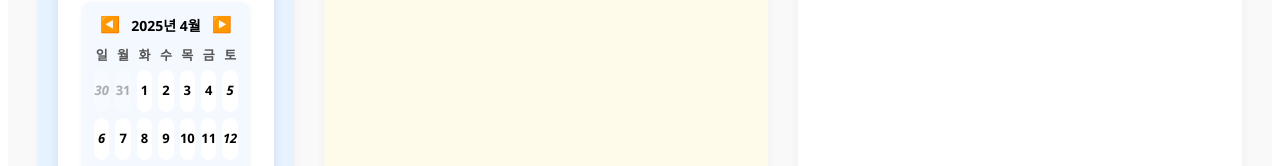
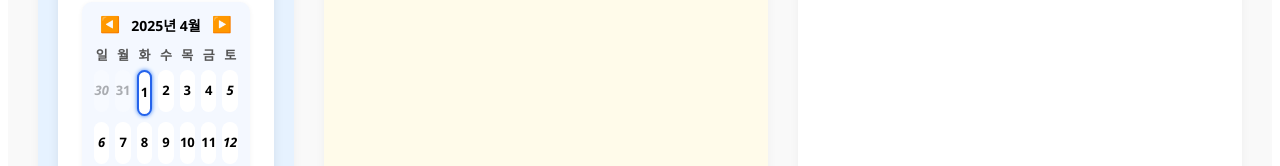
Before and after one commit to mj99k14/webcam-upgrade, a Vue app in the folder newfront/: page /myprofile in a window 1280 px wide. Shown: the part 442-608 px from the top of the page. Built offline with nearby package versions, Linux system fonts and the light colour scheme.

Commit message:
캘린더 변경

```diff
--- a/newfront/src/components/MiniCalendar.vue
+++ b/newfront/src/components/MiniCalendar.vue
@@ -17,7 +17,8 @@
         class="day-cell"
         :class="[
           cell.isCurrentMonth ? (cell.status === 'bad' ? 'red' : cell.status === 'good' ? 'green' : '') : 'disabled',
-            getDayClass(index)
+          getDayClass(index),
+          cell.isToday ? 'today' : ''
         ]"
         :title="cell.status ? `${cell.date} - ${cell.status === 'bad' ? '거북목' : '정상'}` : ''"
       >
@@ -32,10 +33,16 @@
   name: 'MiniCalendar',
   props: ['stats'], // [{ date: '2025-04-06', status: 'bad' }, ...]
   data() {
-      const today = new Date();
+    const now = new Date();
+    const year = now.getFullYear();
+    const month = String(now.getMonth() + 1).padStart(2, '0');
+    const date = String(now.getDate()).padStart(2, '0');
+    const todayDate = `${year}-${month}-${date}`; // ✅ 정확한 한국 기준 날짜
+
     return {
-        year: today.getFullYear(),
-        month: today.getMonth()
+      year: now.getFullYear(),
+      month: now.getMonth(),
+      todayDate
     };
   },
   computed: {
@@ -48,42 +55,44 @@
     },
     calendarCells() {
       const firstDay = new Date(this.year, this.month, 1);
-        const startDayOfWeek = firstDay.getDay(); // 0 (일) ~ 6 (토)
-
-        const daysInMonth = new Date(this.year, this.month + 1, 0).getDate(); // 현재 달
-        const prevMonthDays = new Date(this.year, this.month, 0).getDate(); // 이전 달
+      const startDayOfWeek = firstDay.getDay();
+      const daysInMonth = new Date(this.year, this.month + 1, 0).getDate();
+      const prevMonthDays = new Date(this.year, this.month, 0).getDate();
 
       const cells = [];
 
-        // 앞 빈 칸 (이전 달 날짜 표시)
+      // 앞 빈 칸 (이전 달 날짜)
       for (let i = startDayOfWeek - 1; i >= 0; i--) {
         const d = new Date(this.year, this.month - 1, prevMonthDays - i);
         cells.push({
           day: d.getDate(),
-            date: d.toISOString().split('T')[0],
+          date: this.formatDate(d),
           isCurrentMonth: false,
+          isToday: false
         });
       }
 
       // 현재 달 날짜
       for (let i = 1; i <= daysInMonth; i++) {
         const d = new Date(this.year, this.month, i);
-          const iso = d.toISOString().split('T')[0];
+        const iso = this.formatDate(d);
         cells.push({
           day: i,
           date: iso,
           isCurrentMonth: true,
+          isToday: iso === this.todayDate,
           status: this.dateStatusMap[iso] || null
         });
       }
 
-        // 뒷 빈 칸 (다음 달 날짜 표시)
+      // 뒷 빈 칸 (다음 달 날짜)
       while (cells.length % 7 !== 0) {
         const d = new Date(this.year, this.month + 1, cells.length - daysInMonth - startDayOfWeek + 1);
         cells.push({
           day: d.getDate(),
-            date: d.toISOString().split('T')[0],
+          date: this.formatDate(d),
           isCurrentMonth: false,
+          isToday: false
         });
       }
 
@@ -110,6 +119,12 @@
     getDayClass(index) {
       const dayOfWeek = index % 7;
       return dayOfWeek === 0 || dayOfWeek === 6 ? 'weekend' : '';
+    },
+    formatDate(date) {
+      const y = date.getFullYear();
+      const m = String(date.getMonth() + 1).padStart(2, '0');
+      const d = String(date.getDate()).padStart(2, '0');
+      return `${y}-${m}-${d}`;
     }
   }
 };
@@ -180,4 +195,10 @@
 .weekend {
   font-style: italic;
 }
+
+/* ✅ 오늘 날짜 강조 */
+.today {
+  border: 2px solid #2563eb;
+  box-shadow: 0 0 4px #3b82f6;
+}
 </style>
```
Lines whose indentation alone changed are shown as unchanged.
